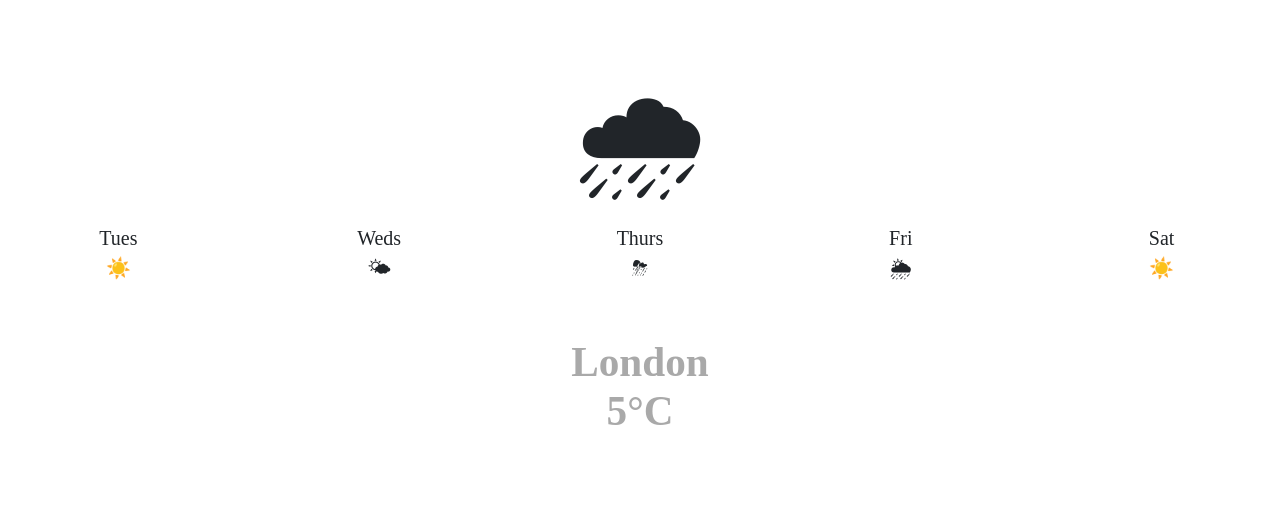
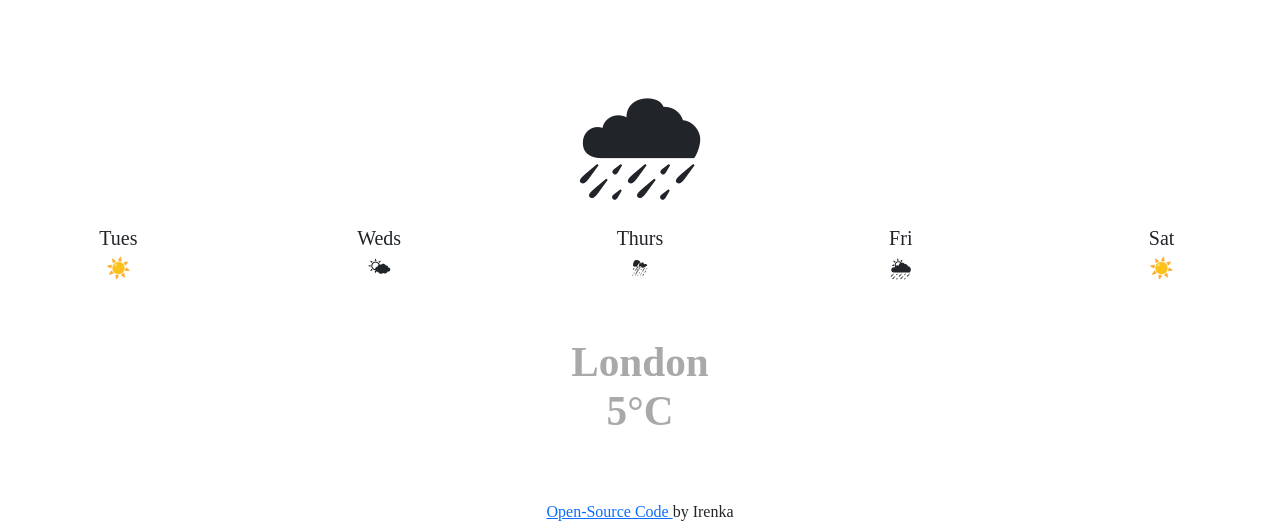
Before and after one commit to IrenkaC/o-weather-app, a plain HTML site: page index.html in a window 1280 px wide. Shown: the part 296-820 px from the top of the page. Drawn offline with nearby package versions, Linux system fonts and the light colour scheme.

Commit message:
Added Open-Source Code link

```diff
--- a/index.html
+++ b/index.html
@@ -56,6 +56,11 @@
         5°C
       </h5>
     </div>
+    <a
+          href="https://github.com/IrenkaC/o-weather-app"
+          target="_blank"
+          >Open-Source Code
+        </a>by Irenka
     <script src="src/script.js">
     </script>
   </body>
```
